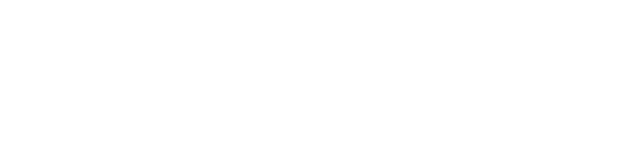
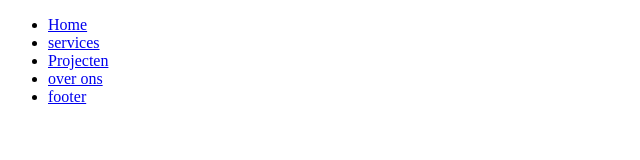
Before and after one commit to SanderDeSalamander17/Tets-Beta, a plain HTML site: page index.html in a window 1280 px wide. Shown: the whole page, without its empty margins (0-640 px from the left). Drawn offline with Linux system fonts and the light colour scheme.

Commit message:
style van nav bar

```diff
--- a/index.html
+++ b/index.html
@@ -6,6 +6,16 @@
     <title>Document</title>
 </head>
 <body>
-
+    <header>
+        <nav>
+            <ul>
+                <li><a href="#Hero">Home</a></li>
+                <li><a href="#services">services</a></li>
+                <li><a href="#projects">Projecten</a></li>
+                <li><a href="#abt">over ons </a></li>
+                <li><a href="footer">footer</a></li>
+            </ul>
+        </nav>
+    </header>
 </body>
 </html>
```
